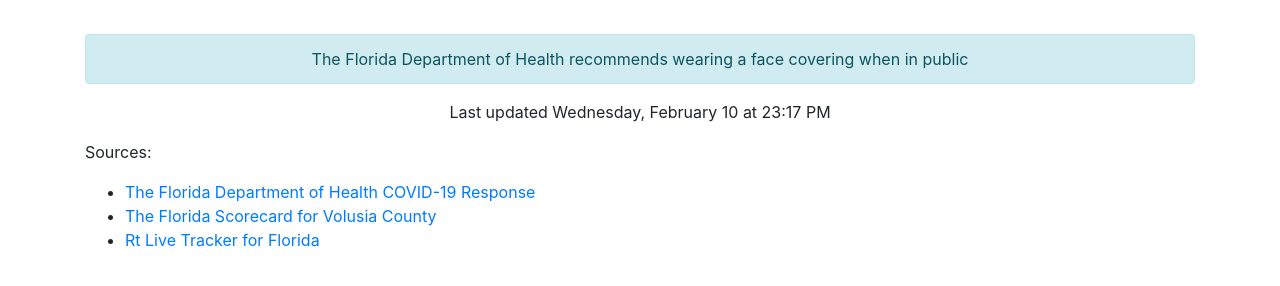
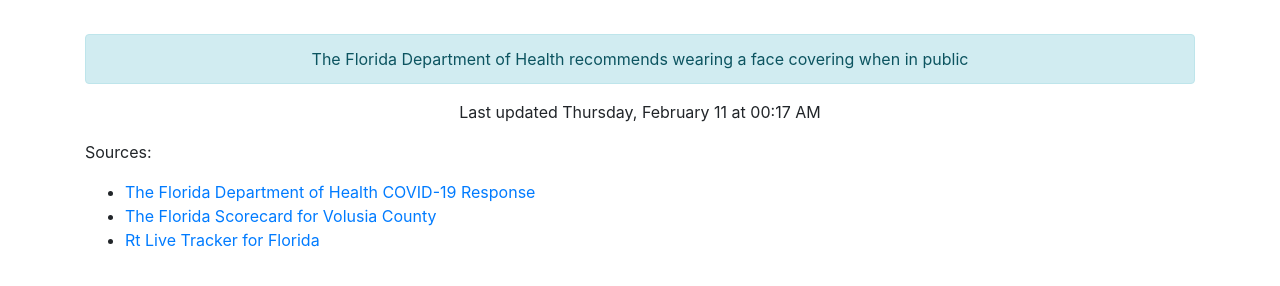
Before and after one commit to thinkjson/timeforchurch, a Jekyll site: the page built from index.md, in a window 1280 px wide. Shown: the part 544-830 px from the top of the page. Built offline with Jekyll 4.4.1, drawn with Linux system fonts in a browser that asks for light colours; our own code applies the rules of GitHub Pages for plain Markdown files.

Commit message:
Updating data

```diff
--- a/_includes/data.html
+++ b/_includes/data.html
@@ -10,4 +10,4 @@
     <div class="outcome text-success">YES</div>
     <div class="alert alert-info" role="alert">The Florida Department of Health recommends wearing a face covering when in public</div>
 
-    <p>Last updated Wednesday, February 10 at 23:17 PM</p>
+    <p>Last updated Thursday, February 11 at 00:17 AM</p>
```
